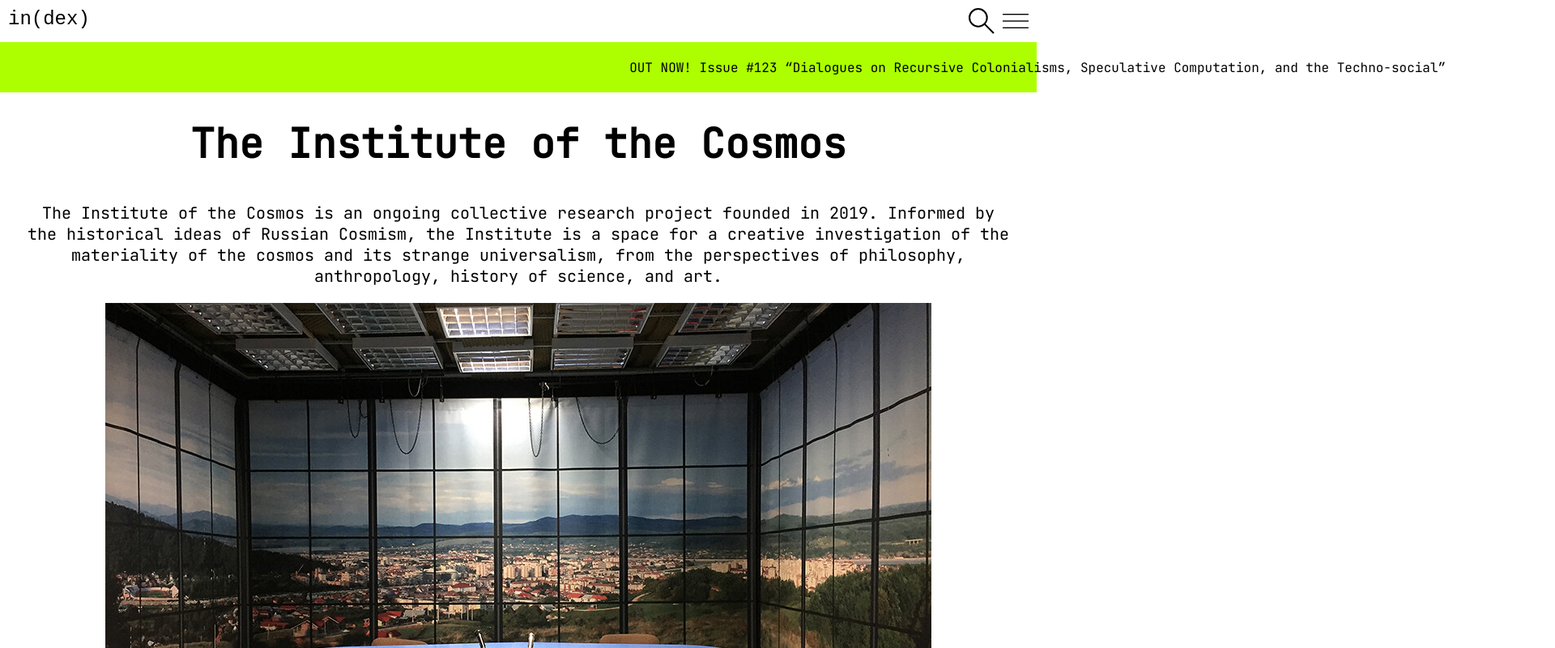
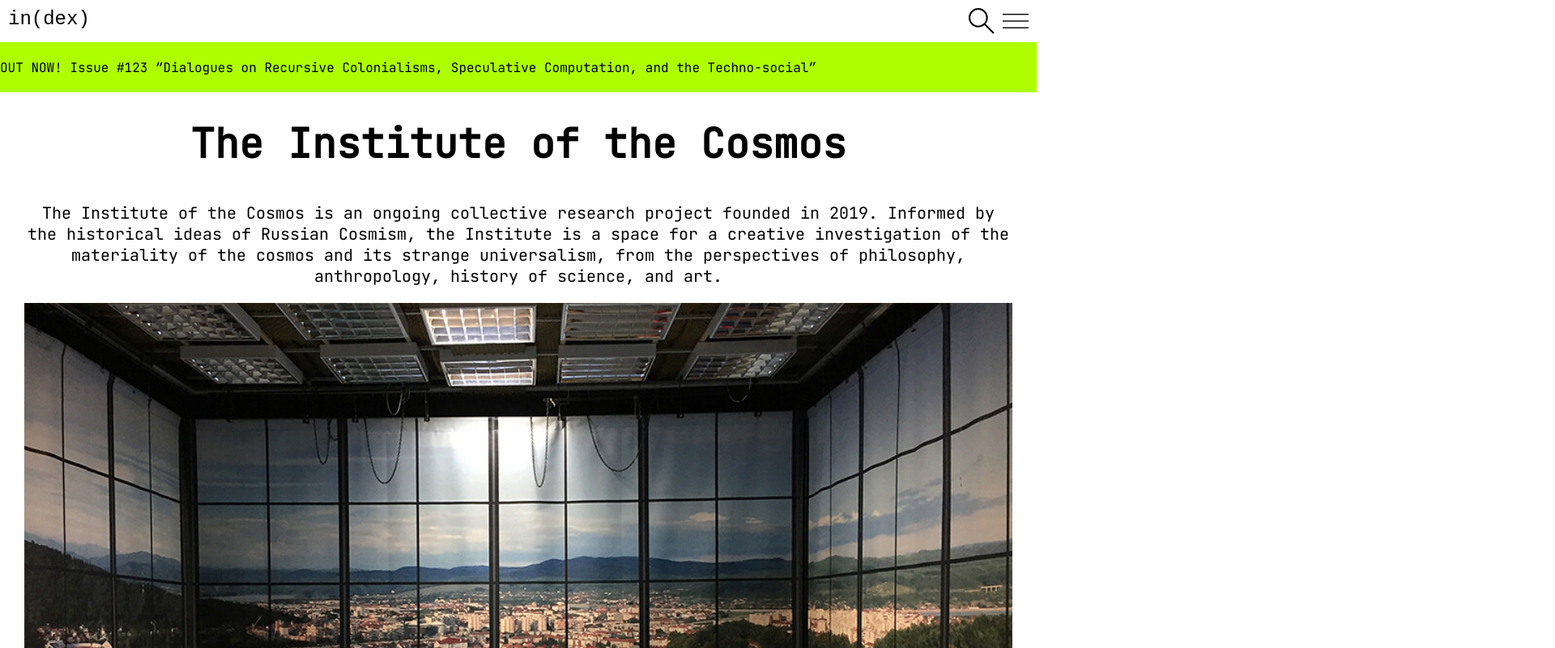
Before and after one commit to Yngvolainen/index, a Vue app: page / in a window 1280 px wide. Shown: the top 800 px of the page at 81% size, 1920 px wide, since content can reach past the window. Built offline with nearby package versions, Linux system fonts and the light colour scheme.

Commit message:
Changes in marquee component

```diff
--- a/src/components/Announcement.vue
+++ b/src/components/Announcement.vue
@@ -25,7 +25,7 @@ export default {
 <style>
     .marquee {
         background: var(--highlight);
-        width: 100vw;
+        width: 100%;
         height: 62px;
     }
 
@@ -40,8 +40,8 @@ export default {
     }
 
     @keyframes scrolling {
-        0% { transform: translateX(100vw); }
-        100% { transform: translateX(-10vw); }
+        /* 0% { transform: translateX(100%); } */
+        /* 100% { transform: translateX(-10%); } */
     }
 
     .marquee__message li {
--- a/src/style/reset.css
+++ b/src/style/reset.css
@@ -17,5 +17,5 @@ button {
 }
 
 img {
-	/* width: 100%; */
+	width: 100%;
 }
```
Also changed, not shown: src/views/Home.vue (line endings or trailing spaces).
